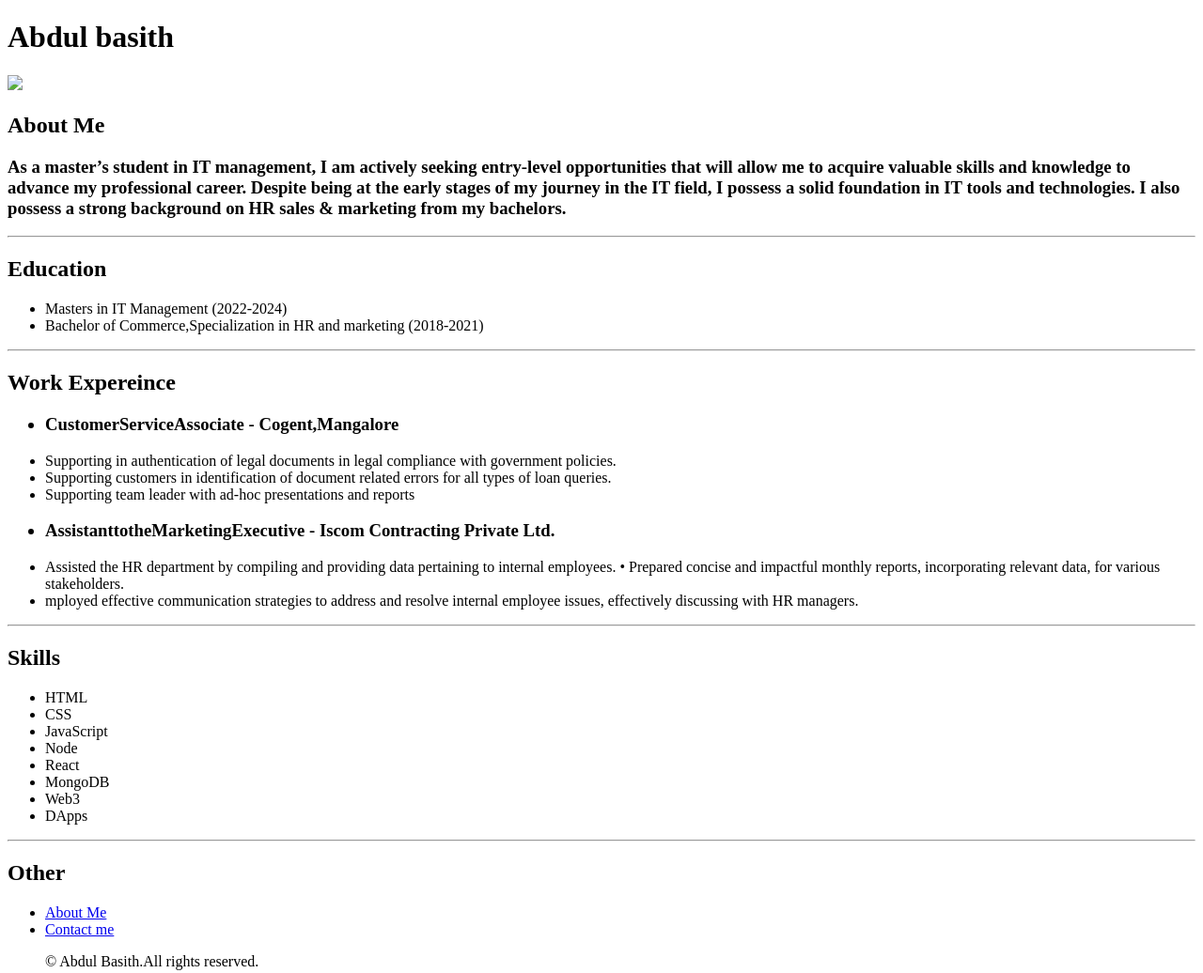
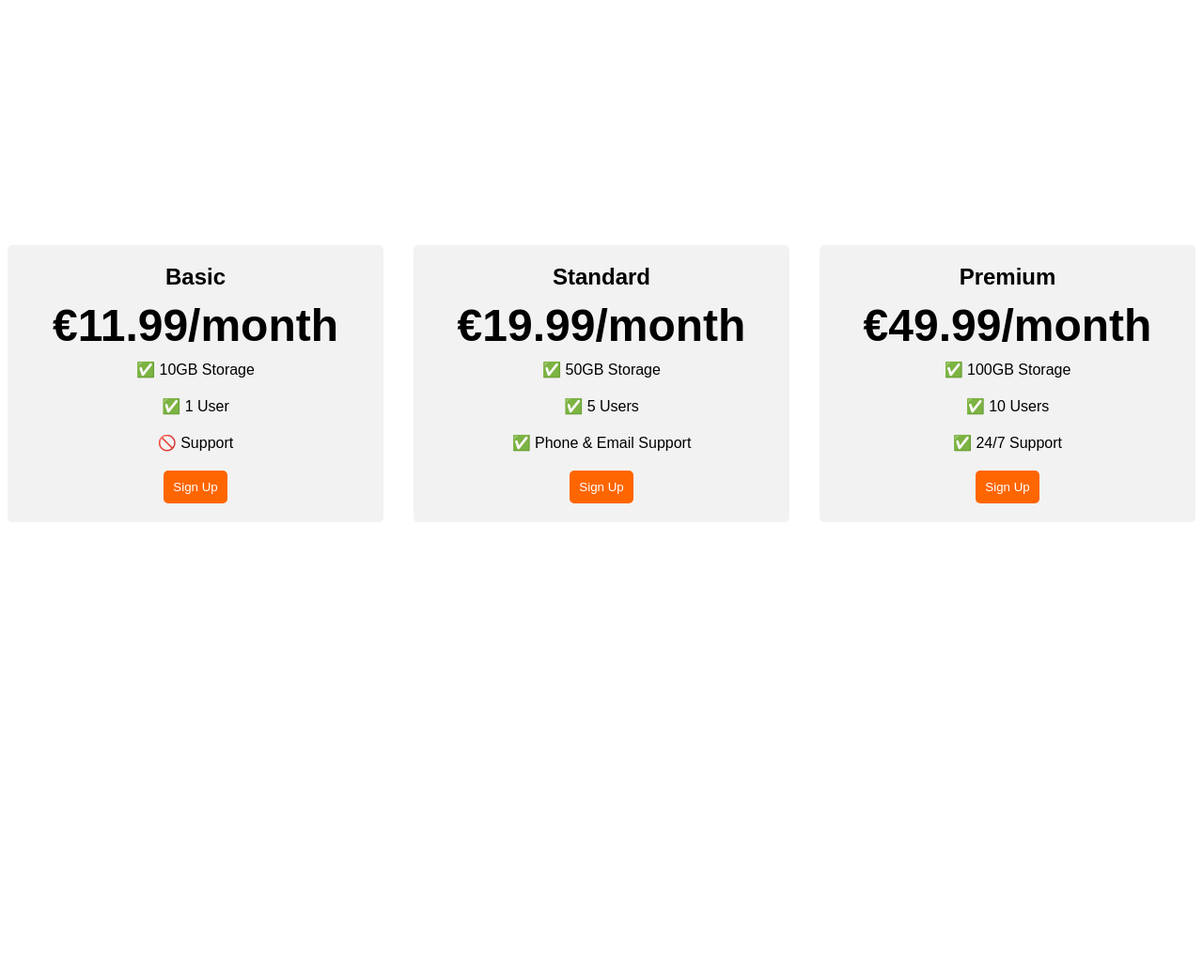
Before and after one commit to 1Abdulbasith/html-portfolio, a plain HTML site: page index.html in a window 1280 px wide. Shown: the whole page at 94% size. After the commit the page ends 816 px from the top, so only its background shows below. Drawn offline with Linux system fonts and the light colour scheme; a web font is replaced by a local one.

Commit message:
Add files via upload

```diff
--- a/index.html
+++ b/index.html
@@ -1,72 +1,105 @@
 <!DOCTYPE html>
-<html lang="en">
-  <head>
-    <meta charset="UTF-8" />
-    <title>My Resume</title>
-  </head>
-  <h1>Abdul basith</h1>
-  <img src="56887.jpg" />
-  <h2>About Me</h2>
-  <h3>
-    As a master’s student in IT management, I am actively seeking entry-level
-    opportunities that will allow me to acquire valuable skills and knowledge to
-    advance my professional career. Despite being at the early stages of my
-    journey in the IT field, I possess a solid foundation in IT tools and
-    technologies. I also possess a strong background on HR sales & marketing
-    from my bachelors.
-  </h3>
-  <hr />
-  <h2>Education</h2>
-  <ul>
-    <li>Masters in IT Management (2022-2024)</li>
-    <li>Bachelor of Commerce,Specialization in HR and marketing (2018-2021)</li>
-  </ul>
-  <hr />
-  <h2>Work Expereince</h2>
-  <ul>
-    <h3>
-      <li>CustomerServiceAssociate - Cogent,Mangalore</li>
-    </h3>
-    <li>
-      Supporting in authentication of legal documents in legal compliance with
-      government policies.
-    </li>
-    <li>
-      Supporting customers in identification of document related errors for all
-      types of loan queries.
-    </li>
-    <li>Supporting team leader with ad-hoc presentations and reports</li>
-    <h3>
-      <li>AssistanttotheMarketingExecutive - Iscom Contracting Private Ltd.</li>
-    </h3>
-    <li>
-      Assisted the HR department by compiling and providing data pertaining to
-      internal employees. • Prepared concise and impactful monthly reports,
-      incorporating relevant data, for various stakeholders.
-    </li>
-    <li>
-      mployed effective communication strategies to address and resolve internal
-      employee issues, effectively discussing with HR managers.
-    </li>
-  </ul>
-  <hr />
-  <h2>Skills</h2>
-  <ul>
-    <li>HTML</li>
-    <li>CSS</li>
-    <li>JavaScript</li>
-    <li>Node</li>
-    <li>React</li>
-    <li>MongoDB</li>
-    <li>Web3</li>
-    <li>DApps</li>
-  </ul>
-  <hr />
-  <h2>Other</h2>
-  <ul>
-    <li><a href="./about me 2">About Me</a></li>
-    <li><a href="./contact me 2">Contact me</a></li>
-    <p>© Abdul Basith.All rights reserved.</p>
-    <body></body>
-  </ul>
+<html>
+<head>
+    <head>
+        <title>Flexbox Pricing Table</title>
+        <link rel="preconnect" href="https://fonts.googleapis.com">
+        <link rel="preconnect" href="https://fonts.gstatic.com" crossorigin>
+        <link href="https://fonts.googleapis.com/css2?family=Sono:wght@400;700&display=swap" rel="stylesheet">
+        <style>
+          body {
+            font-family: 'Sono', sans-serif;
+          }
+
+          .pricing-container {
+            display: flex;
+            justify-content: center;
+            align-items: center;
+            height: 100vh;
+            gap: 2rem;
+          }
+
+          .pricing-plan {
+            flex: 1;
+            max-width: 400px;
+            padding: 20px;
+            background-color: #f2f2f2;
+            border-radius: 5px;
+            text-align: center;
+          }
+
+          .plan-title {
+            font-size: 24px;
+            font-weight: bold;
+            margin-bottom: 10px;
+          }
+
+          .plan-price {
+            font-size: 48px;
+            font-weight: bold;
+            margin-bottom: 10px;
+          }
+
+          .plan-features {
+            list-style: none;
+            padding: 0;
+            margin: 0;
+          }
+
+          .plan-features li {
+            margin-bottom: 20px;
+          }
+
+          .plan-button {
+            padding: 10px;
+            background-color: #ff6600;
+            color: #fff;
+            border-radius: 5px;
+            border: none;
+          }
+
+          @media (max-width: 1250px) {
+            .pricing-container {
+              flex-direction: column;
+              height: 100%;
+            }
+          }
+        </style>
+      </head>
+
+      <body>
+        <div class="pricing-container">
+          <div class="pricing-plan">
+            <div class="plan-title">Basic</div>
+            <div class="plan-price">€11.99/month</div>
+            <ul class="plan-features">
+              <li>✅ 10GB Storage</li>
+              <li>✅ 1 User</li>
+              <li>🚫 Support</li>
+            </ul>
+            <button class="plan-button">Sign Up</a>
+          </div>
+          <div class="pricing-plan">
+            <div class="plan-title">Standard</div>
+            <div class="plan-price">€19.99/month</div>
+            <ul class="plan-features">
+              <li>✅ 50GB Storage</li>
+              <li>✅ 5 Users</li>
+              <li>✅ Phone &amp; Email Support</li>
+            </ul>
+            <button class="plan-button">Sign Up</a>
+          </div>
+          <div class="pricing-plan">
+            <div class="plan-title">Premium</div>
+            <div class="plan-price">€49.99/month</div>
+            <ul class="plan-features">
+              <li>✅ 100GB Storage</li>
+              <li>✅ 10 Users</li>
+              <li>✅ 24/7 Support</li>
+            </ul>
+            <button class="plan-button">Sign Up</a>
+          </div>
+        </div>
+
+<body>
 </html>
```
